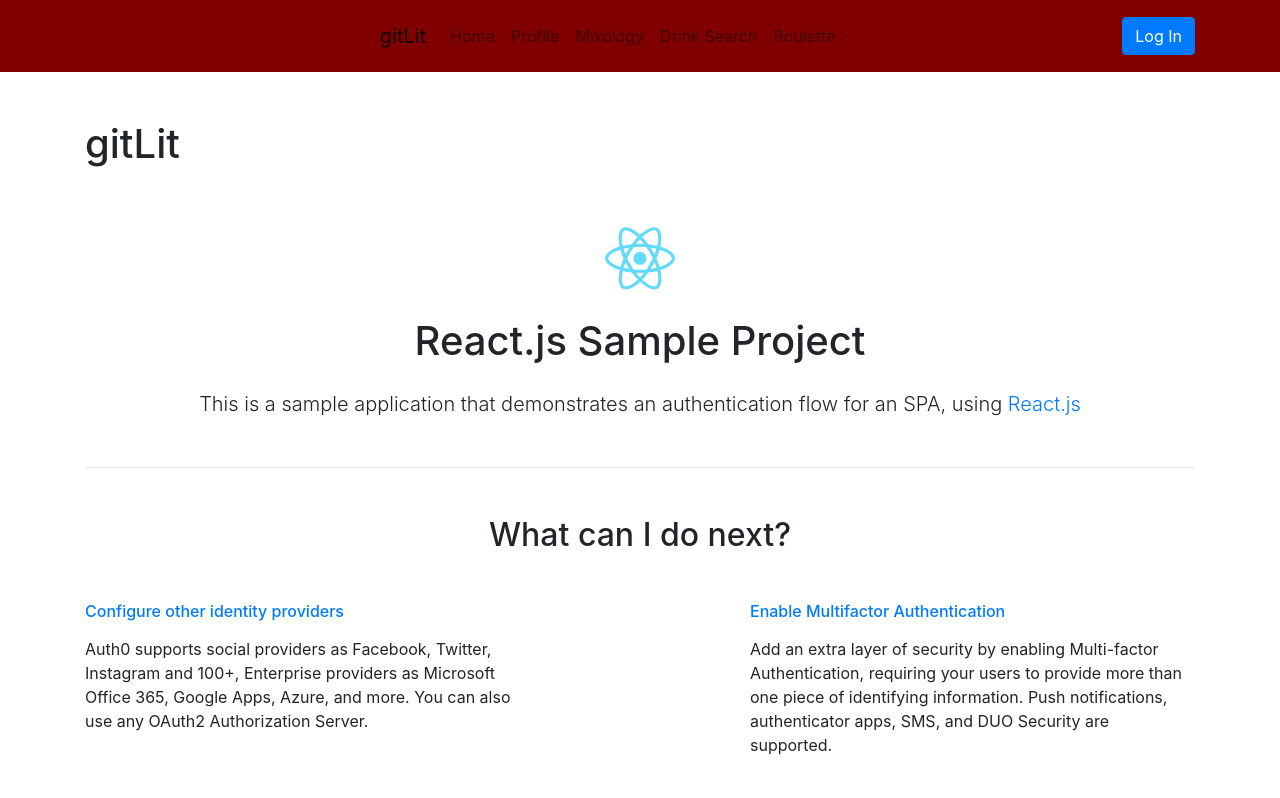
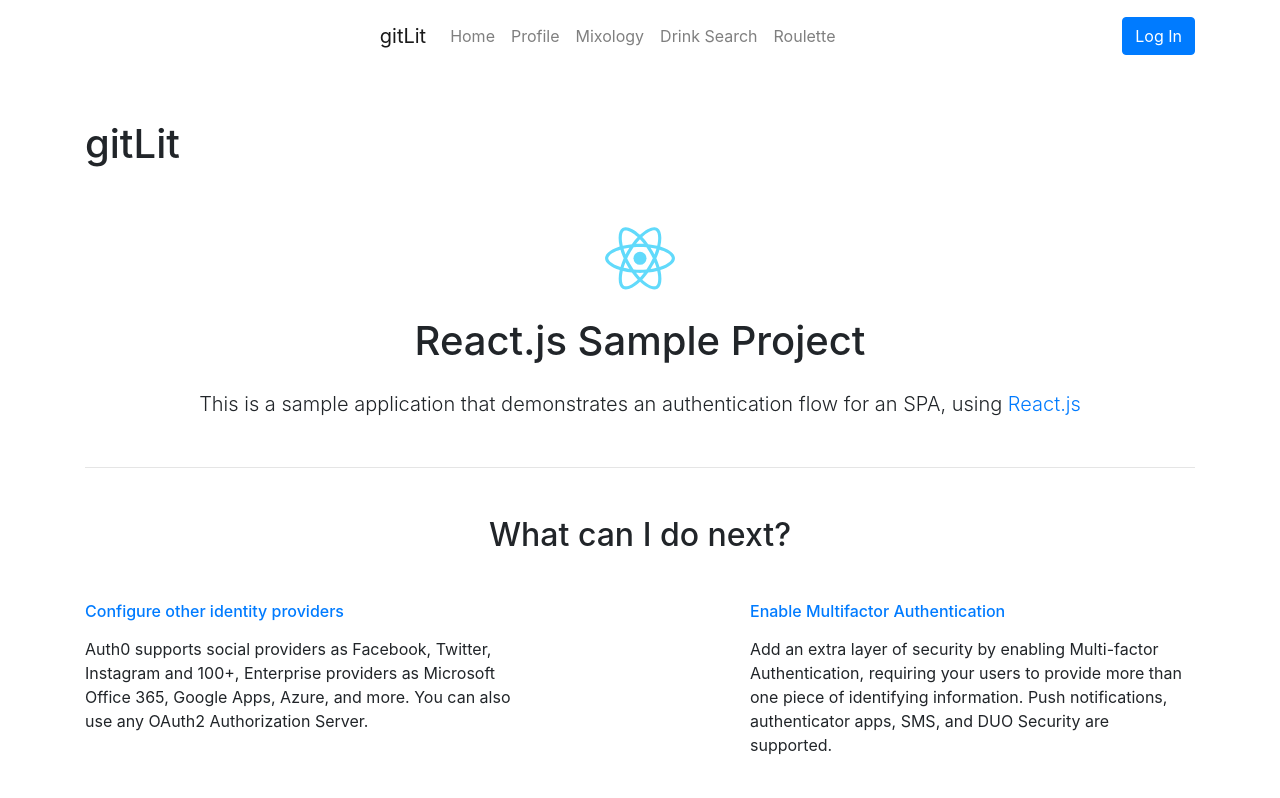
Before and after one commit to J-A-M-M-S/gitLit, a React (Create React App) app in the folder client/: page / in a window 1280 px wide. Shown: the top 798 px of the page. Built offline with nearby package versions, Linux system fonts and the light colour scheme.

Commit message:
attempting to create css sheet

```diff
--- /dev/null
+++ b/client/src/components/Nav-bar.css
@@ -0,0 +1,5 @@
+
+
+.fullbar {
+    background-color: maroon,
+}
--- a/client/src/components/index.js
+++ b/client/src/components/index.js
@@ -2,7 +2,7 @@ import Content from "./content";
 import Footer from "./footer";
 import Hero from "./hero";
 import Loading from "./loading";
-import NavBar from "./nav-bar";
+import NavBar from "./Nav-bar";
 import Highlight from "./highlight";
 import PrivateRoute from "./private-route";
 
--- a/client/src/components/nav-bar.js
+++ b/client/src/components/nav-bar.js
@@ -2,15 +2,16 @@ import React from "react";
 import { NavLink as RouterNavLink } from "react-router-dom";
 import { Container, Nav, Navbar } from "react-bootstrap";
 import { useAuth0 } from "@auth0/auth0-react";
-import LogoutButton from "../components/logoutButton";
-import LoginButton from "../components/loginButton";
+import LogoutButton from "./logoutButton";
+import LoginButton from "./loginButton";
+import "./Nav-bar.css";
 
 const MainNav = () => (
   <Navbar expand="lg">
   <Navbar.Brand href="/home">gitLit</Navbar.Brand>
   <Navbar.Toggle aria-controls="basic-navbar-nav" />
   <Navbar.Collapse id="basic-navbar-nav">
-  <Nav className="mr-auto">
+  <Nav className="mr-auto" style={{justifyContent: "left"}}>
     <Nav.Link
       as={RouterNavLink}
       to="/"
@@ -68,7 +69,7 @@ const AuthNav = () => {
 
 const NavBar = () => {
   return (
-    <Navbar expand="md" style={{backgroundColor: "maroon"}}>
+    <Navbar expand="md" className="fullbar">
       <Container>
         <Navbar.Brand as={RouterNavLink} className="logo" to="/" />
         <MainNav />
```
Also changed, not shown: package.json (+0 -10 lines).
